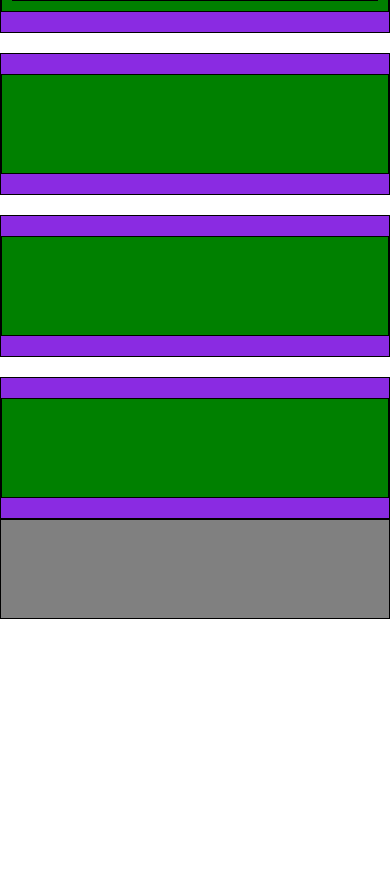
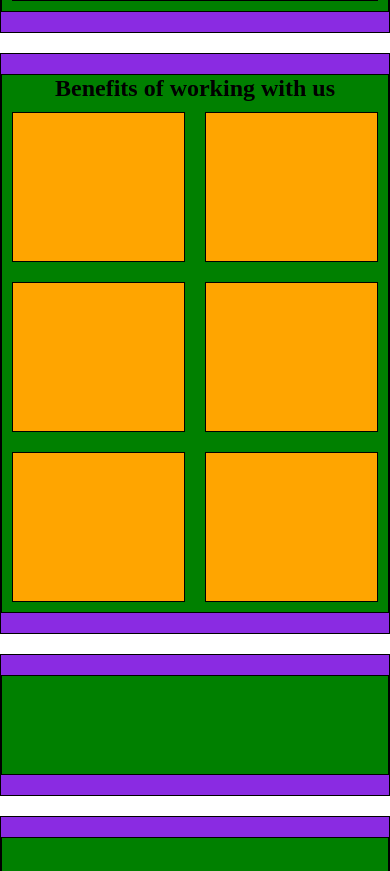
Before and after one commit to Matteo-Sarrecchia/htmlcss-responsive-layout, a plain HTML site: page index.html in a window 390 px wide. Shown: the part 1579-2450 px from the top of the page. Before the commit the page ends 2198 px from the top, so only its background shows below. Drawn offline with Linux system fonts and the light colour scheme.

Commit message:
benefits struttura responsive

```diff
--- a/css/style.css
+++ b/css/style.css
@@ -139,6 +139,30 @@ header{
     margin: 10px;
 }
 
+/* benefits section */
+.row.benefits{
+    display: flex;
+    flex-wrap: wrap;
+}
+
+.container.benefits{
+    text-align: center;
+}
+
+.container.benefits .col{
+    background-color: orange;
+    border: 1px solid black;
+    min-height: 150px;
+    margin: 10px;
+    width: calc(100%/3 - 20px);
+}
+
+/* benefits section tablet */
+@media screen and  (max-width:768px) {
+    .container.benefits .col{
+        width: calc(100%/2 - 20px);
+    }
+}
 
 
 /* footer */
--- a/index.html
+++ b/index.html
@@ -76,7 +76,16 @@
 
         <!-- benefits section -->
         <section>
-            <div class="container">
+            <div class="container benefits">
+                <h2>Benefits of working with us</h2>
+                <div class="row benefits">
+                    <div class="col 01"></div>
+                    <div class="col 02"></div>
+                    <div class="col 03"></div>
+                    <div class="col 04"></div>
+                    <div class="col 05"></div>
+                    <div class="col 06"></div>
+                </div>
 
             </div>
         </section>
```
